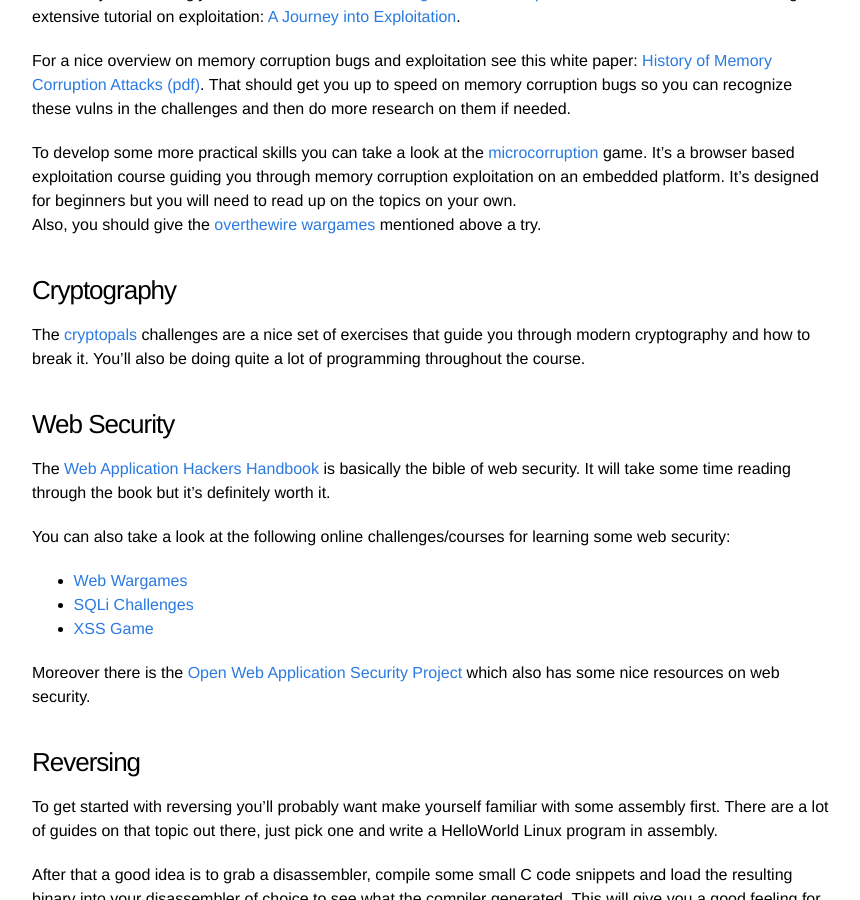
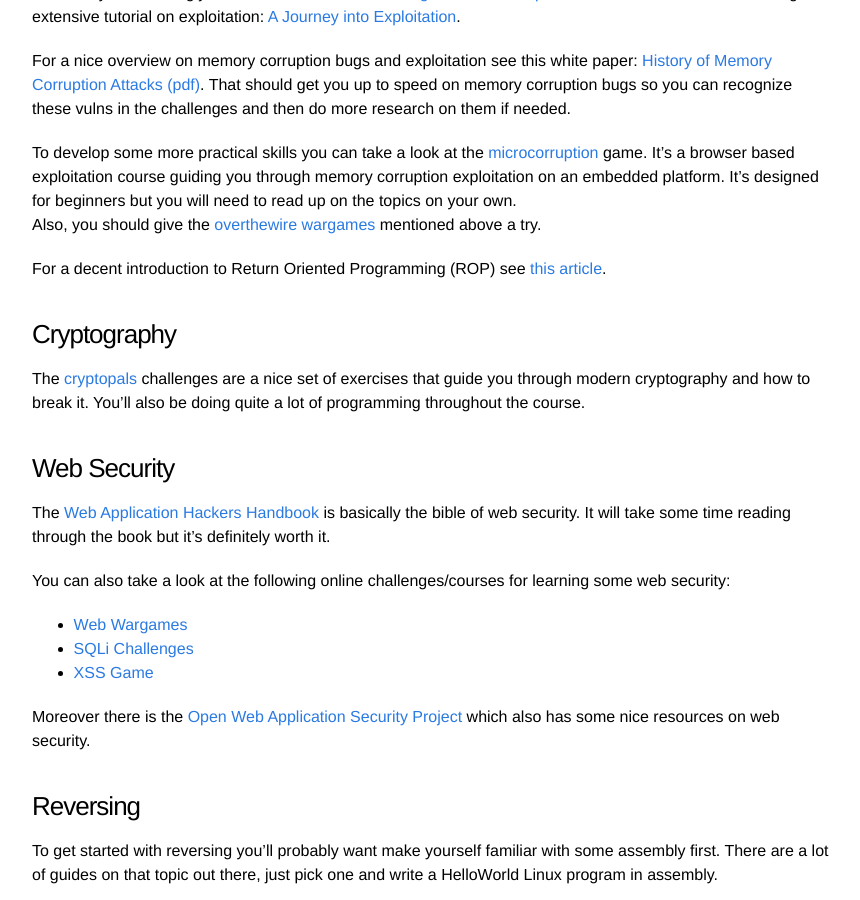
Before and after one commit to kitctf/www, a Jekyll site: the page built from _posts/2014-11-13-getting-started.md, in a window 1280 px wide and 900 px high, scrolled down 935 px. Shown: the whole window, without its empty margins (208-1068 px from the left). Built offline with Jekyll 4.4.1, drawn with Linux system fonts in a browser that asks for light colours.

Commit message:
Added link to getting-started.md: "64-bit Linux Return-Oriented Programming"
http://crypto.stanford.edu/~blynn/rop/

```diff
--- a/_posts/2014-11-13-getting-started.md
+++ b/_posts/2014-11-13-getting-started.md
@@ -34,6 +34,8 @@
 To develop some more practical skills you can take a look at the [microcorruption](https://microcorruption.com) game. It's a browser based exploitation course guiding you through memory corruption exploitation on an embedded platform. It's designed for beginners but you will need to read up on the topics on your own.\\
 Also, you should give the [overthewire wargames](http://overthewire.org/wargames/) mentioned above a try.
 
+For a decent introduction to Return Oriented Programming (ROP) see [this article](http://crypto.stanford.edu/~blynn/rop/).
+
 ### Cryptography
 
 The [cryptopals](http://cryptopals.com/) challenges are a nice set of exercises that guide you through modern cryptography and how to break it. You'll also be doing quite a lot of programming throughout the course.
```
